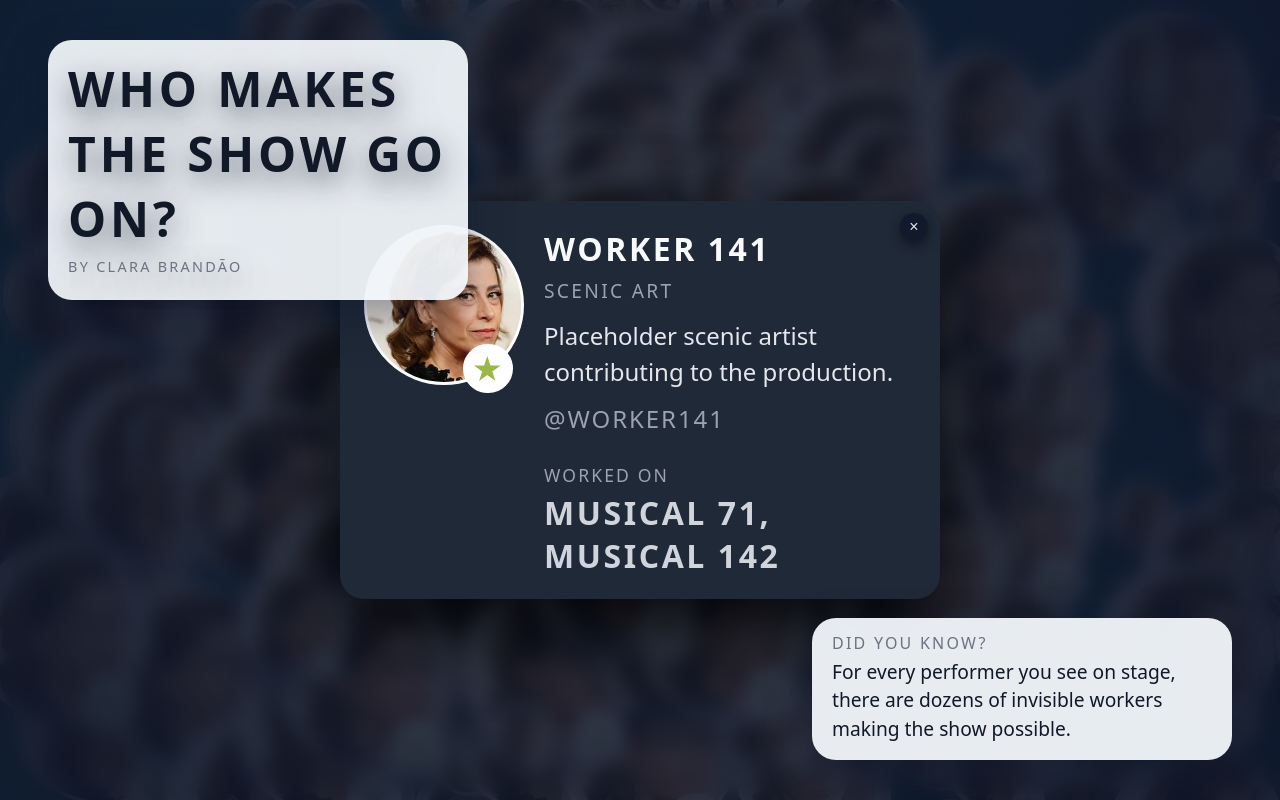
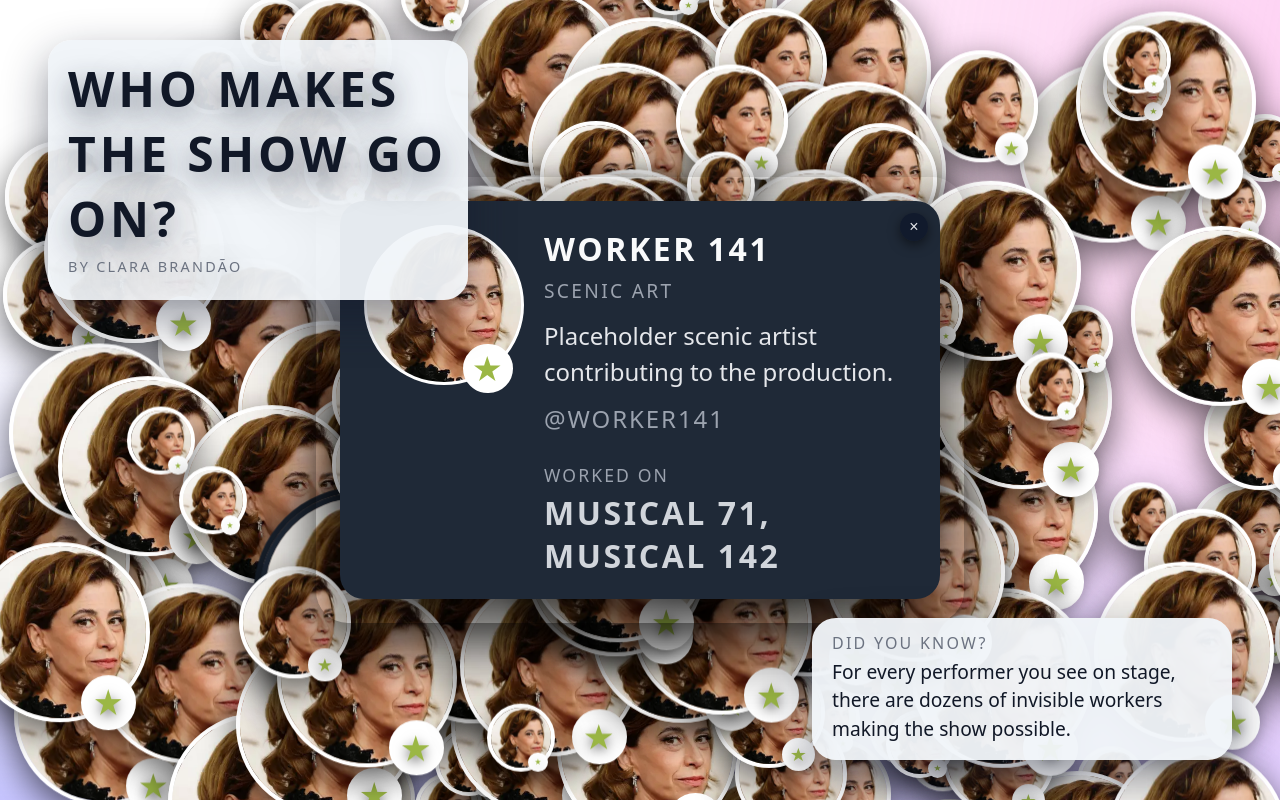
Before and after one commit to clarabrandaog/who-makes-the-show, a plain HTML site: page index.html in a window 1280 px wide. Drawn offline with Linux system fonts and the light colour scheme.

Commit message:
update the hightlights

```diff
--- a/script.js
+++ b/script.js
@@ -229,11 +229,13 @@ function startFactRotation() {
 function openHighlightOverlay() {
   highlightOverlayEl.classList.add("visible");
   highlightOverlayEl.setAttribute("aria-hidden", "false");
+  highlightCardEl.classList.add("visible");
 }
 
 function closeHighlightOverlay() {
   highlightOverlayEl.classList.remove("visible");
   highlightOverlayEl.setAttribute("aria-hidden", "true");
+  highlightCardEl.classList.remove("visible");
 
   if (lastHighlightedId != null) {
     const prevBubble = bubbleElementsById.get(String(lastHighlightedId));
--- a/style.css
+++ b/style.css
@@ -1,3 +1,7 @@
+:root {
+  --highlight-color: rgba(31, 41, 55, 1);
+}
+
 *,
 *::before,
 *::after {
@@ -12,8 +16,8 @@ body {
   width: 100%;
   font-family: system-ui, -apple-system, BlinkMacSystemFont, "SF Pro Text",
     "Helvetica Neue", Arial, sans-serif;
-  background: #050509;
-  color: #f5f5f5;
+  background: #ffffff;
+  color: #1f2937;
 }
 
 body {
@@ -25,14 +29,23 @@ body {
   position: fixed;
   inset: -20%;
   z-index: 0;
-  background: radial-gradient(circle at 0% 0%, #38bdf8 0, transparent 55%),
-    radial-gradient(circle at 100% 10%, #6366f1 0, transparent 55%),
-    radial-gradient(circle at 0% 100%, #22c55e 0, transparent 55%),
-    radial-gradient(circle at 80% 100%, #0ea5e9 0, transparent 55%),
-    radial-gradient(circle at 50% 50%, #020617 0, #020617 55%, #000000 100%);
+  background: radial-gradient(
+      ellipse 90% 80% at 15% 85%,
+      #706eff 0%,
+      rgba(112, 110, 255, 0.75) 25%,
+      rgba(112, 110, 255, 0.35) 50%,
+      rgba(255, 255, 255, 0) 75%
+    ),
+    radial-gradient(
+      ellipse 85% 75% at 88% 18%,
+      #f4a4e0 0%,
+      rgba(244, 164, 224, 0.8) 28%,
+      rgba(244, 164, 224, 0.4) 52%,
+      rgba(255, 255, 255, 0) 78%
+    );
   background-size: 200% 200%;
   animation: gradientShift 32s ease-in-out infinite alternate;
-  filter: saturate(1.1);
+  filter: saturate(1.15);
 }
 
 @keyframes gradientShift {
@@ -144,6 +157,7 @@ body {
   position: absolute;
   inset: 0;
   pointer-events: none;
+  z-index: 3;
 }
 
 .bubble {
@@ -234,7 +248,11 @@ body {
 }
 
 .bubble.highlighted .bubble-float {
-  box-shadow: 0 22px 60px rgba(0, 0, 0, 0.85);
+  border-width: 5px;
+  border-color: var(--highlight-color);
+  box-shadow: 0 22px 60px rgba(0, 0, 0, 0.85),
+    0 0 0 5px var(--highlight-color),
+    0 0 24px rgba(31, 41, 55, 0.5);
 }
 
 .bubble:hover .bubble-inner,
@@ -263,7 +281,7 @@ body {
 .highlight-overlay {
   position: fixed;
   inset: 0;
-  z-index: 4;
+  z-index: 2;
   pointer-events: none;
   opacity: 0;
   transition: opacity 260ms ease-out;
@@ -277,25 +295,20 @@ body {
 .highlight-backdrop {
   position: absolute;
   inset: 0;
-  background: radial-gradient(
-    circle at 50% 50%,
-    rgba(15, 23, 42, 0.78),
-    rgba(15, 23, 42, 0.95)
-  );
-  backdrop-filter: blur(10px);
-  opacity: 0;
-  transition: opacity 220ms ease-out;
+  background: transparent;
+  cursor: default;
 }
 
 .highlight-card {
-  position: absolute;
+  position: fixed;
   top: 50%;
   left: 50%;
+  z-index: 4;
   width: min(420px, calc(100% - 48px));
   min-width: 600px;
   max-height: 80vh;
   height: fit-content;
-  background: #1f2937;
+  background: var(--highlight-color);
   color: #f9fafb;
   border-radius: 24px;
   padding: 24px 24px 22px;
@@ -307,16 +320,27 @@ body {
   transform: translate3d(-50%, calc(-50% + 18px), 0) scale(0.9);
   transition: opacity 260ms ease-out,
     transform 320ms cubic-bezier(0.18, 0.89, 0.32, 1.28);
+  pointer-events: none;
 }
 
-.highlight-overlay.visible .highlight-card {
+.highlight-card.visible {
   opacity: 1;
   transform: translate3d(-50%, -50%, 0) scale(1);
   transition-delay: 40ms;
+  pointer-events: auto;
 }
 
-.highlight-overlay.visible .highlight-backdrop {
-  opacity: 1;
+/* Defined shadow behind the card only; does not cover the bubbles */
+.highlight-card::before {
+  content: "";
+  position: absolute;
+  inset: -24px;
+  border-radius: 32px;
+  background: transparent;
+  box-shadow: 0 24px 64px rgba(0, 0, 0, 0.35),
+    0 12px 32px rgba(0, 0, 0, 0.2);
+  z-index: -1;
+  pointer-events: none;
 }
 
 .highlight-close {
```
Also changed, not shown: index.html (+1 -1 lines).
